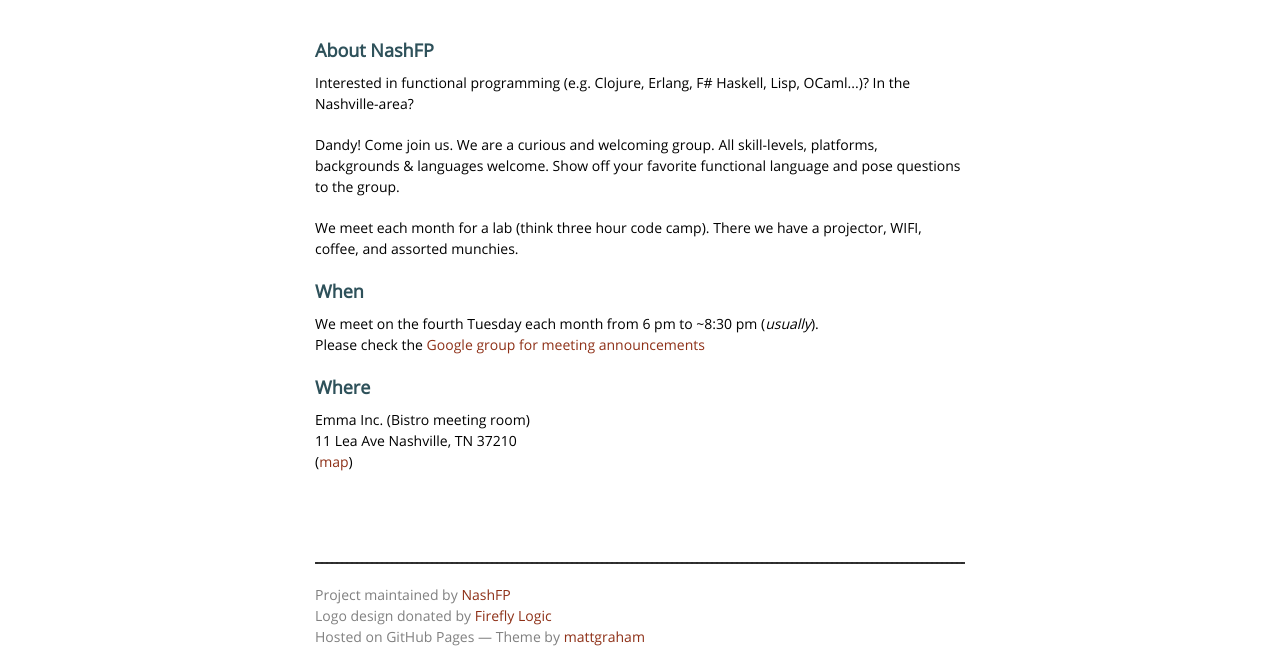
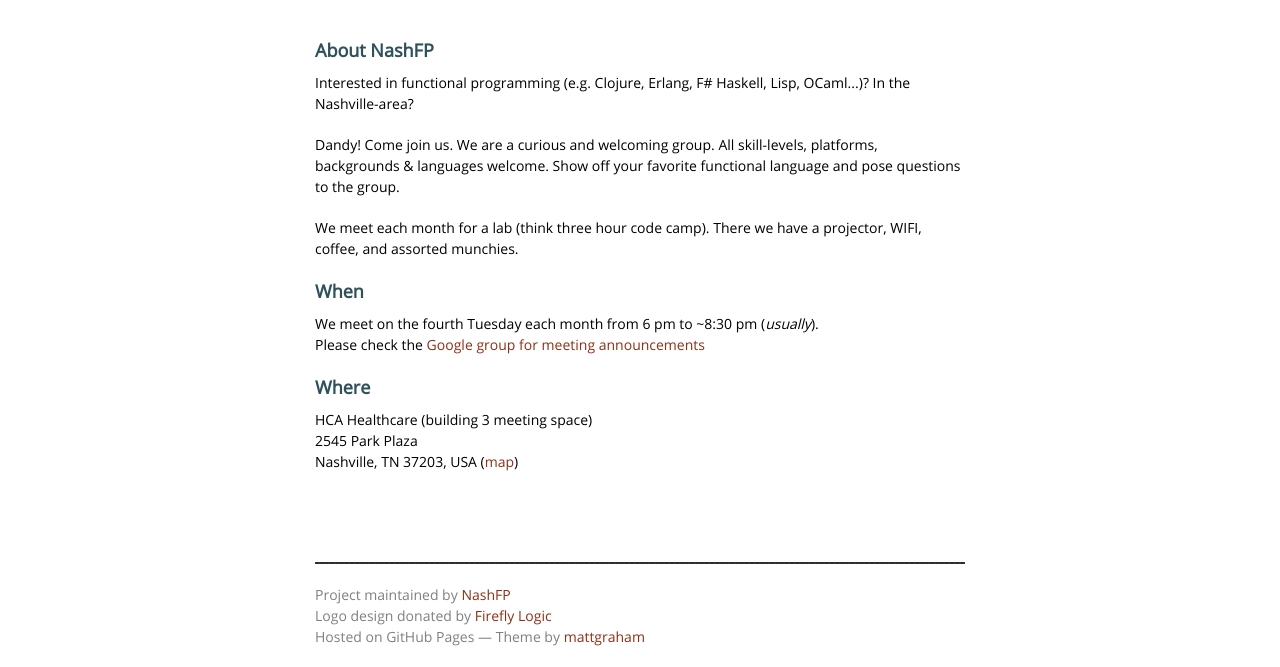
Before and after one commit to NashFP/nashfp.github.com, a plain HTML site: page index.html in a window 1280 px wide. Shown: the part 257-924 px from the top of the page. Drawn offline with nearby package versions, Linux system fonts and the light colour scheme.

Commit message:
Update index.html

```diff
--- a/index.html
+++ b/index.html
@@ -53,18 +53,25 @@
               Please check the <a href="https://groups.google.com/forum/?fromgroups#!forum/nashfp">Google group for meeting announcements</a></p>
 
           <h3>Where</h3>
-             <!--
+          <span>
+            HCA Healthcare (building 3 meeting space)<br />
+            2545 Park Plaza<br />
+            Nashville, TN 37203, USA (<a href="https://goo.gl/maps/tbQypcJNFZC2">map</a>)<br />
+          </span>
+
+          <!--
           (JULY MEETING - Note: different venue)
           <br/>Eventbrite Cafe
           <br/>209 10th Ave S #205, Nashville, TN 37203
           <br/>(<a href="https://www.google.com/maps/place/Eventbrite/@36.15515,-86.7825697,15z/data=!4m5!3m4!1s0x0:0x477cf0d83a5b8192!8m2!3d36.15515!4d-86.7825697">map to Eventbrite</a>)
           -->
-
+          <!--
           <span>
           Emma Inc. (Bistro meeting room)<br />
           11 Lea Ave Nashville, TN 37210<br />
           (<a href="https://goo.gl/maps/Gekvri9aoZ72">map</a>)
           </span>
+          -->
 
     </p>
 
```
